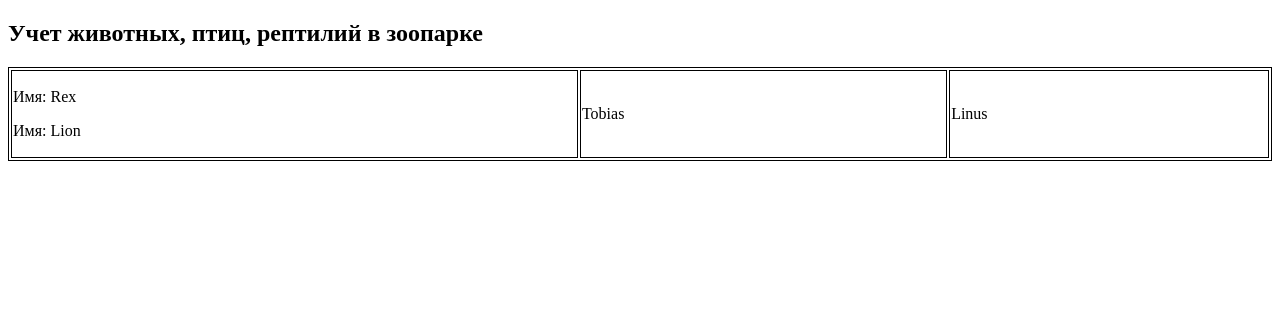
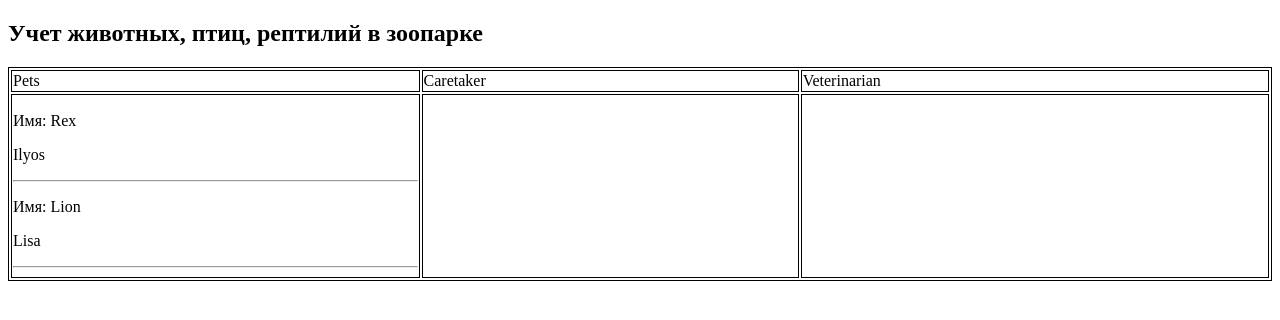
Before and after one commit to rustamovilyos/Zoopark, a Django app: page / in a window 1280 px wide. Shown: the top 320 px of the page. Run offline with Django 3.2, Linux system fonts and the light colour scheme; data comes from the database, SQL or seed files in the repository.

Commit message:
pets info git ignore

```diff
--- a/animals/models.py
+++ b/animals/models.py
@@ -33,7 +33,7 @@
     matiral_status = models.CharField(max_length=15, choices=matiral_status_choice)
 
     def __str__(self):
-        return self.name
+        return self.name_is
 
 
 # Veterinarian
@@ -92,4 +92,4 @@
     veterinrian = models.ForeignKey(Veterinarian, on_delete=models.CASCADE)
 
     def __str__(self):
-        return self.name
+        return self.pseudonym
--- a/animals/templates/animals/index.html
+++ b/animals/templates/animals/index.html
@@ -15,12 +15,34 @@
 <table style="width:100%">
   <tr>
     <td>
-        {% for pets in object_list %}
+        Pets
+    </td>
+    <td>
+        Caretaker
+    </td>
+    <td>
+        Veterinarian
+    </td>
+  </tr>
+    <tr>
+    <td>
+        {% for pets in pet %}
         <p>Имя: {{ pets.pseudonym }}</p>
+        <p>{{pets.caretaker}}</p>
+        <hr>
         {% endfor %}
     </td>
-    <td>Tobias</td>
-    <td>Linus</td>
+    <td>
+        {% for caretaker in care %}
+        <p>Имя: {{ caretaker.name_is }}</p>
+        <p>{{caretaker.gender}}</p>
+        {% endfor %}
+    </td>
+    <td>
+        {% for vet in vet %}
+        <p>Имя: {{ vet.name }}</p>
+        {% endfor %}
+    </td>
   </tr>
 </table>
 
--- a/animals/views.py
+++ b/animals/views.py
@@ -6,13 +6,16 @@
 class PetView(ListView):
     model = Pet
     template_name = "animals/index.html"
+    context_object_name = "pet"
 
 
-# class CaretakerView(ListView):
-#     model = Caretaker
-#     template_name = "animals/index.html"
+class CaretakerView(ListView):
+    model = Caretaker
+    template_name = "animals/index.html"
+    context_object_name = "care"
 
 
-# class VeterinarianView(ListView):
-#     model = Veterinarian
-#     template_name = "animals/index.html"
+class VeterinarianView(ListView):
+    model = Veterinarian
+    template_name = "animals/index.html"
+    context_object_name = "vet"
```
Also changed, not shown: 1 other file.
